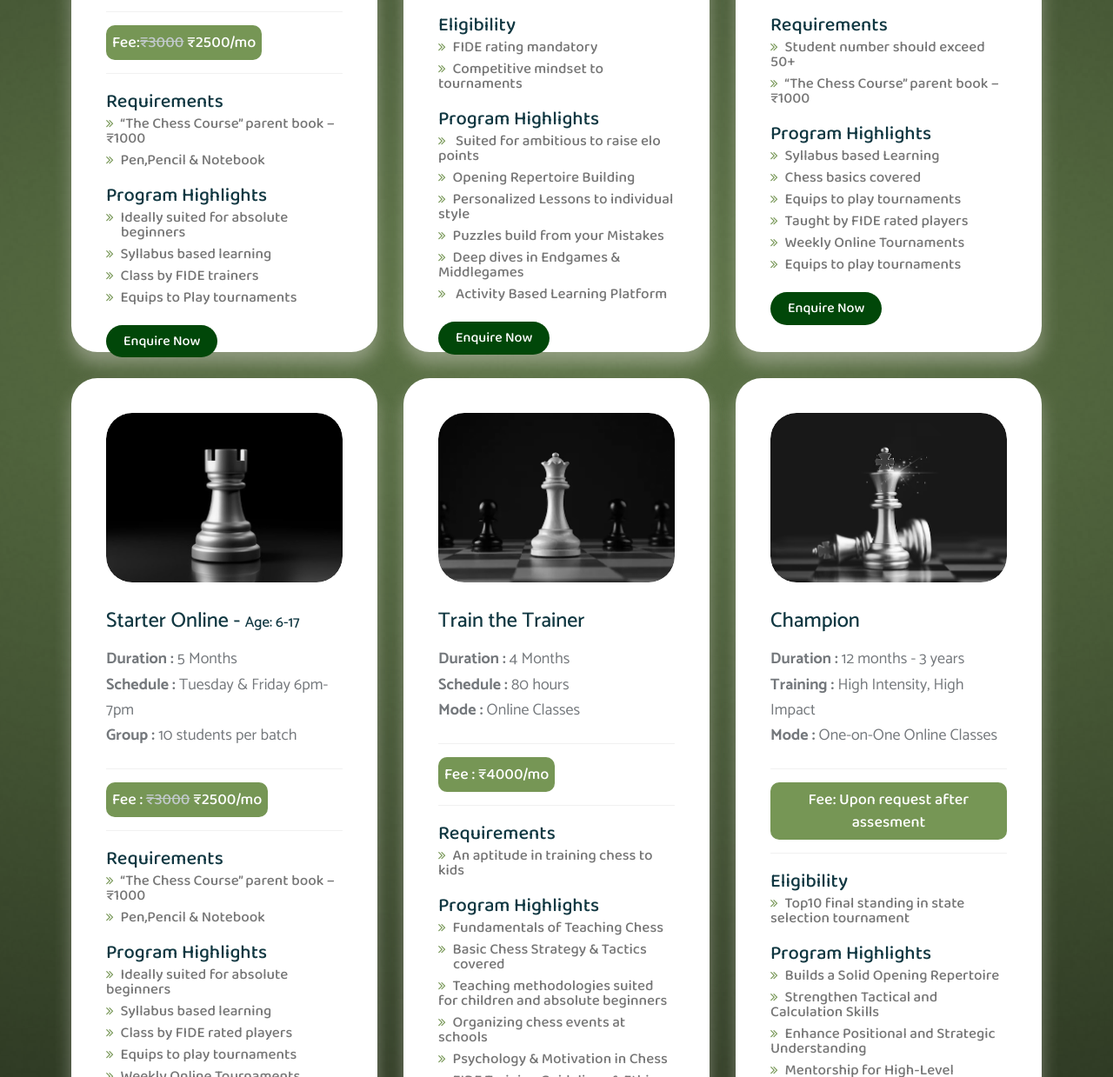
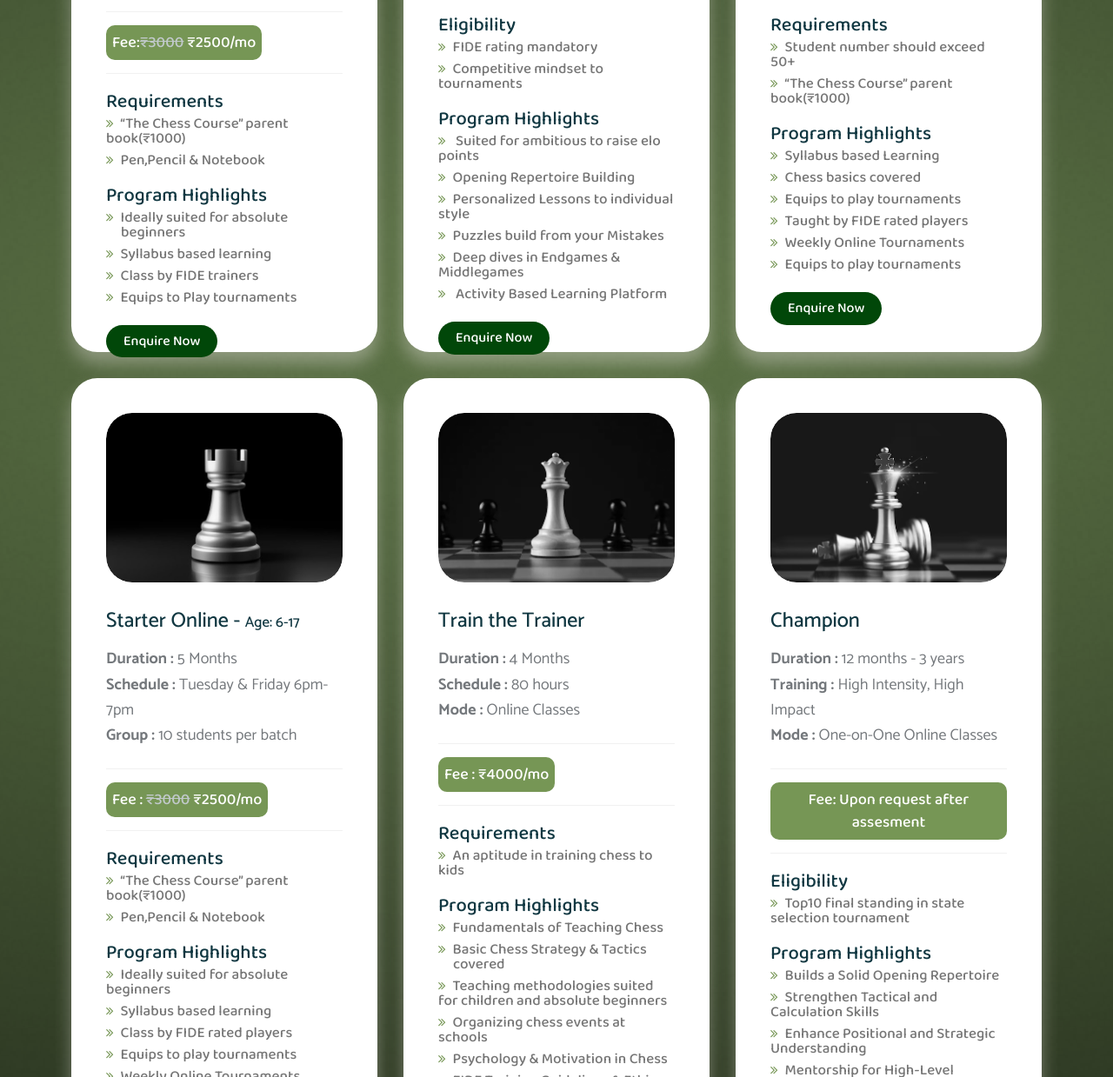
Before and after one commit to ppsaheed/tro, a plain HTML site: page index.html in a window 1280 px wide. Shown: the part 3167-4406 px from the top of the page at 87% size. Drawn offline with nearby package versions, Linux system fonts and the light colour scheme; animation ran at ten frames a second.

Commit message:
Update index.html.new3

```diff
--- a/index.html
+++ b/index.html
@@ -597,7 +597,7 @@ Areekode Road, Near The Motor Room <br>Kaloth, Kondotty,Kerala,India, PIN:673638
                             <ul class="class-info">
                                 <li>
                                     <p>Requirements</p>
-                                    <span><i class="fa fa-angle-double-right" aria-hidden="true"></i>“The Chess Course” parent book – ₹1000</span>
+                                    <span><i class="fa fa-angle-double-right" aria-hidden="true"></i>“The Chess Course” parent book(₹1000)</span>
                                     <span><i class="fa fa-angle-double-right" aria-hidden="true"></i>Pen,Pencil & Notebook</span>
                                 </li>
 
@@ -694,7 +694,7 @@ Areekode Road, Near The Motor Room <br>Kaloth, Kondotty,Kerala,India, PIN:673638
                                 <li>
                                     <p>Requirements</p>
                                     <span><i class="fa fa-angle-double-right" aria-hidden="true"></i>Student number should exceed 50+</span>
-                                    <span><i class="fa fa-angle-double-right" aria-hidden="true"></i>“The Chess Course” parent book – ₹1000</span>
+                                    <span><i class="fa fa-angle-double-right" aria-hidden="true"></i>“The Chess Course” parent book(₹1000)</span>
                                 </li>
 
 
@@ -745,7 +745,7 @@ Areekode Road, Near The Motor Room <br>Kaloth, Kondotty,Kerala,India, PIN:673638
                             <ul class="class-info">
                                 <li>
                                     <p>Requirements</p>
-                                    <span><i class="fa fa-angle-double-right" aria-hidden="true"></i>“The Chess Course” parent book – ₹1000</span>
+                                    <span><i class="fa fa-angle-double-right" aria-hidden="true"></i>“The Chess Course” parent book(₹1000)</span>
                                     <span><i class="fa fa-angle-double-right" aria-hidden="true"></i>Pen,Pencil & Notebook</span>
                                 </li>
 
```
